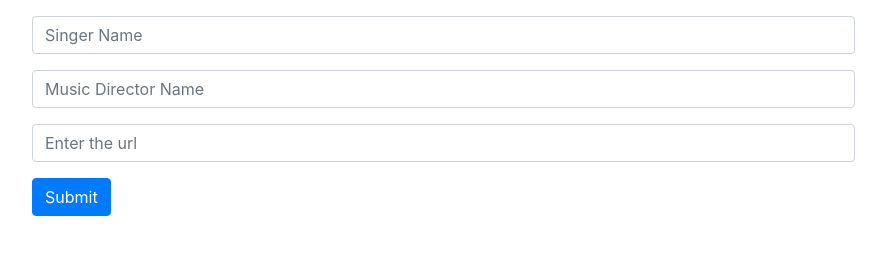
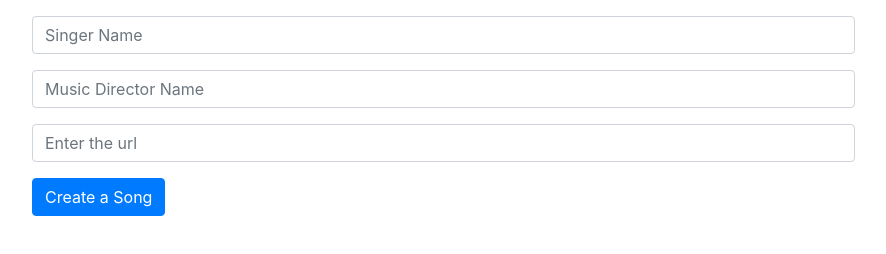
Before and after one commit to padegalmadhuri/musicplayer, a plain HTML site: page index.html in a window 1280 px wide. Shown: the whole page, without its empty margins (303-1189 px from the left). Drawn offline with nearby package versions, Linux system fonts and the light colour scheme.

Commit message:
start music1

```diff
--- a/index.html
+++ b/index.html
@@ -31,7 +31,7 @@
     </select> -->
     <input type="url" class="form-control" id="urls" placeholder="Enter the url">
   </div>
-  <button type="submit" class="btn btn-primary" onclick="btn_fun()">Submit</button>
+  <button type="submit" class="btn btn-primary" onclick="btn_fun()">Create a Song</button>
 </form>
 <div id="player">
 </div>
```
